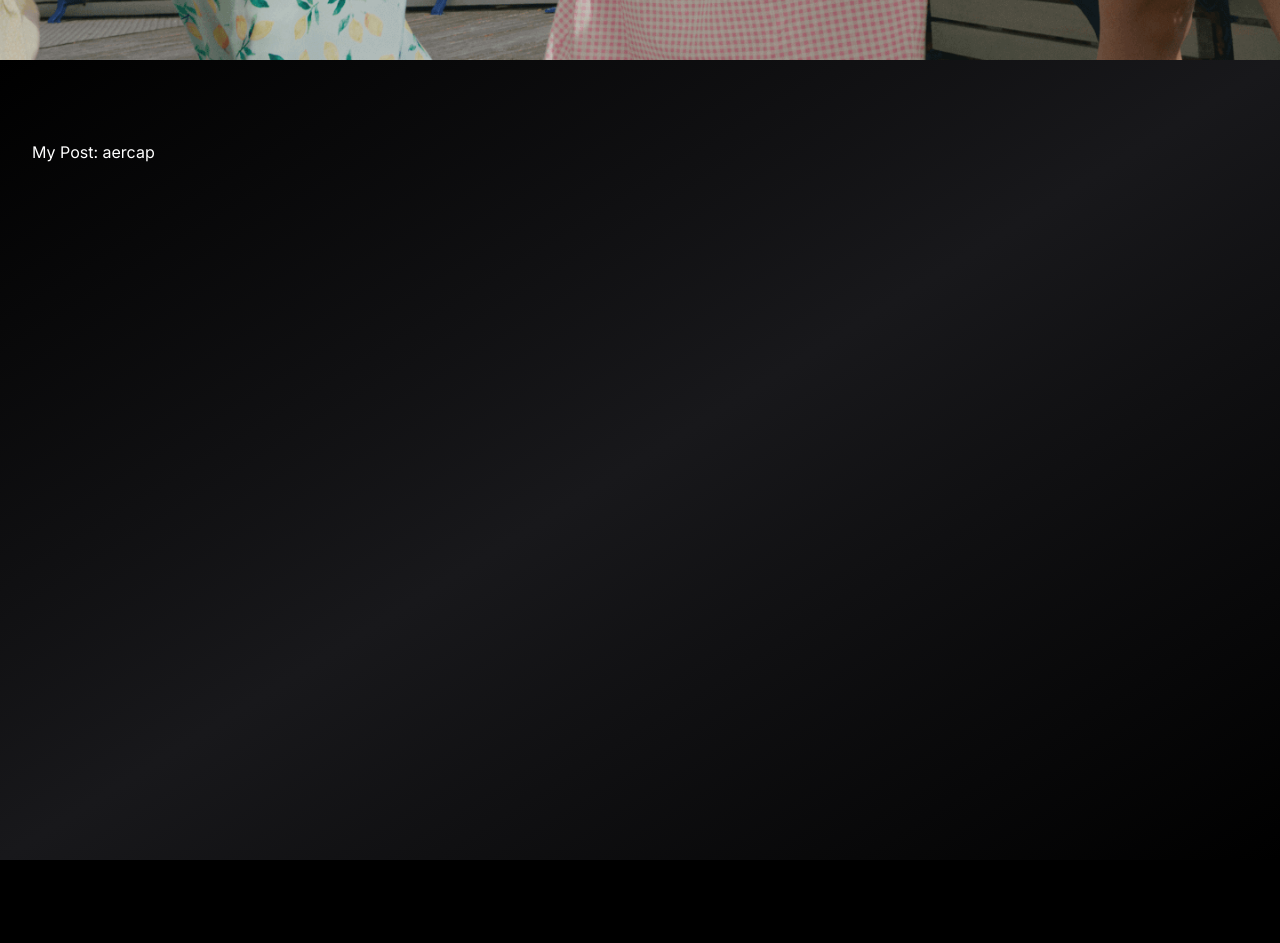
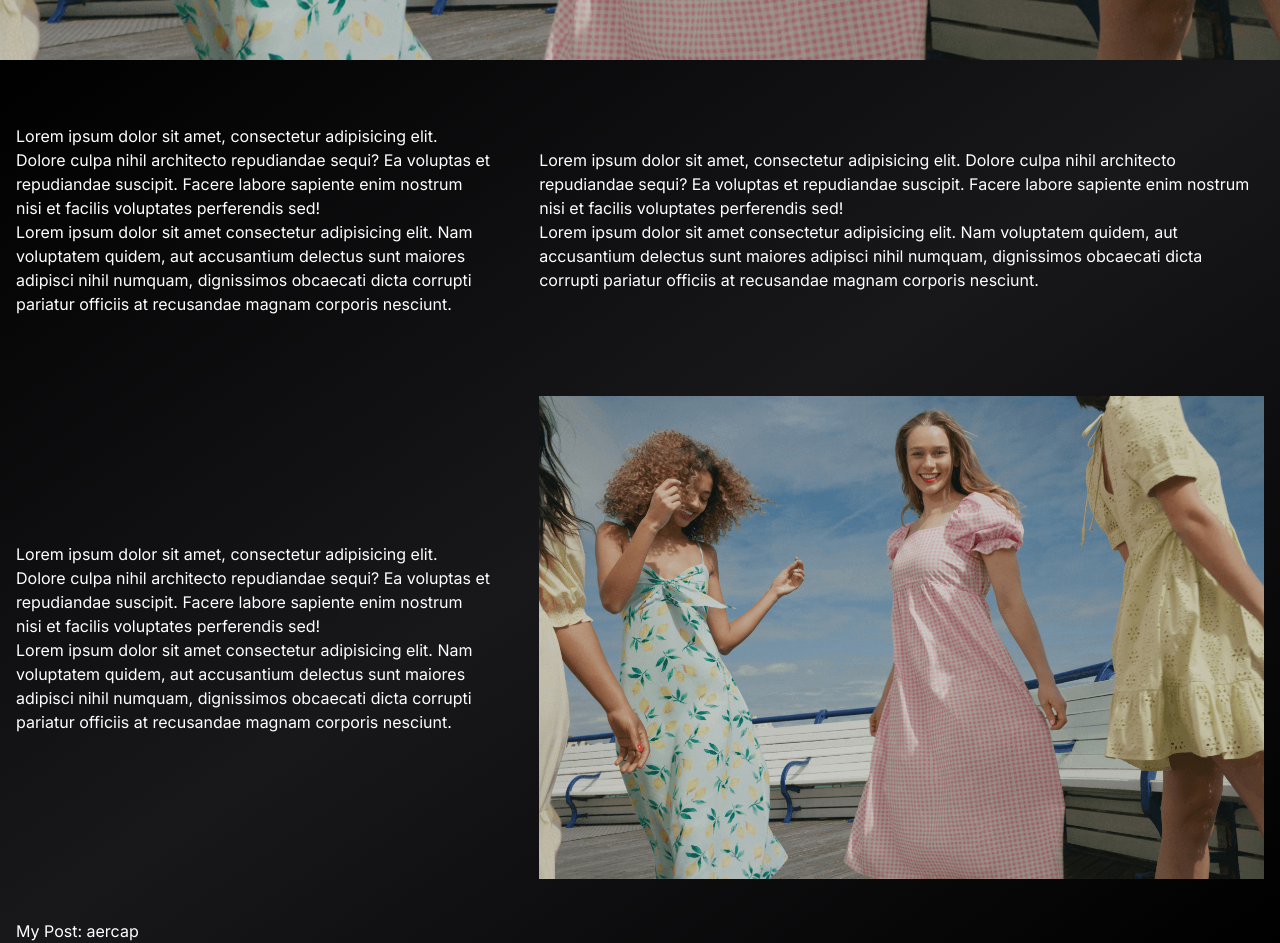
Before and after one commit to Criiis/tanz-portfolio, a Next.js app: page /projects/aercap in a window 1280 px wide. Shown: the part 740-1683 px from the top of the page. Before the commit the page ends 1600 px from the top, so only its background shows below. Built offline with nearby package versions, Linux system fonts and the light colour scheme; what tailwindcss-debug-screens would draw is missing.

Commit message:
start creating new page

```diff
--- a/app/components/nav.tsx
+++ b/app/components/nav.tsx
@@ -33,7 +33,7 @@ export const Navigation: React.FC = () => {
         }`}
       >
         <div className="container flex flex-row-reverse items-center justify-between p-6 mx-auto">
-          <div className="flex justify-between gap-8">
+          <div className="flex justify-between gap-4">
             {nav.map(({ name, href, external }) => (
               <Link
                 key={href}
--- /dev/null
+++ b/app/components/projects-components/col-content.tsx
@@ -0,0 +1,18 @@
+interface IColContentProps {
+  content1: string;
+  content2?: string;
+  url?: string;
+}
+
+const ColContent = ({ content1, content2, url }: IColContentProps) => (
+  <div className="flex items-center w-full py-10">
+    <div className="w-2/5 pr-6" dangerouslySetInnerHTML={{ __html: content1 }} />
+    <div className="w-3/5 pl-6">
+      {/* Second column content */}
+      {url && <img src={url} alt="Image" className="w-full" />}
+      {content2 && <div dangerouslySetInnerHTML={{ __html: content2 }} />}
+    </div>
+  </div>
+);
+
+export default ColContent;
--- a/app/projects/[id]/page.tsx
+++ b/app/projects/[id]/page.tsx
@@ -2,6 +2,7 @@
 import { useEffect, useState } from "react";
 import { Navigation } from "@/app/components/nav";
 import Hero from "@/app/components/projects-components/hero";
+import ColContent from "@/app/components/projects-components/col-content";
 
 export default function Page({ params }: { params: { id: string } }) {
   const [showNavigation, setShowNavigation] = useState(false);
@@ -24,14 +25,25 @@ export default function Page({ params }: { params: { id: string } }) {
       <Hero />
       <div className="bg-gradient-to-tl from-zinc-900/0 via-zinc-900 to-zinc-900/0">
         {showNavigation && <Navigation />}
-        <div className="container min-h-screen pt-[80px] mx-auto px-4 animate-fade-in-fast">
-          <div className="container flex items-center justify-center px-4 mx-auto">
-            <div className="grid w-full grid-cols-1 gap-8 mx-auto sm:grid-cols-3">
-              My Post: {params.id}
-            </div>
+        <div className="container min-h-screen pt-6 mx-auto px-4 animate-fade-in-fast">
+          <div className="container mx-auto">
+            <ColContent content1={content1} content2={content1} />
+            <ColContent content1={content1} url="/projects/new-look.png" />
+            My Post: {params.id}
           </div>
         </div>
       </div>
     </>
   );
 }
+
+const content1 = `<p>
+Lorem ipsum dolor sit amet, consectetur adipisicing elit. Dolore culpa nihil architecto
+repudiandae sequi? Ea voluptas et repudiandae suscipit. Facere labore sapiente enim nostrum
+nisi et facilis voluptates perferendis sed!
+</p>
+<p>
+Lorem ipsum dolor sit amet consectetur adipisicing elit. Nam voluptatem quidem, aut
+accusantium delectus sunt maiores adipisci nihil numquam, dignissimos obcaecati dicta
+corrupti pariatur officiis at recusandae magnam corporis nesciunt.
+</p>`;
```
